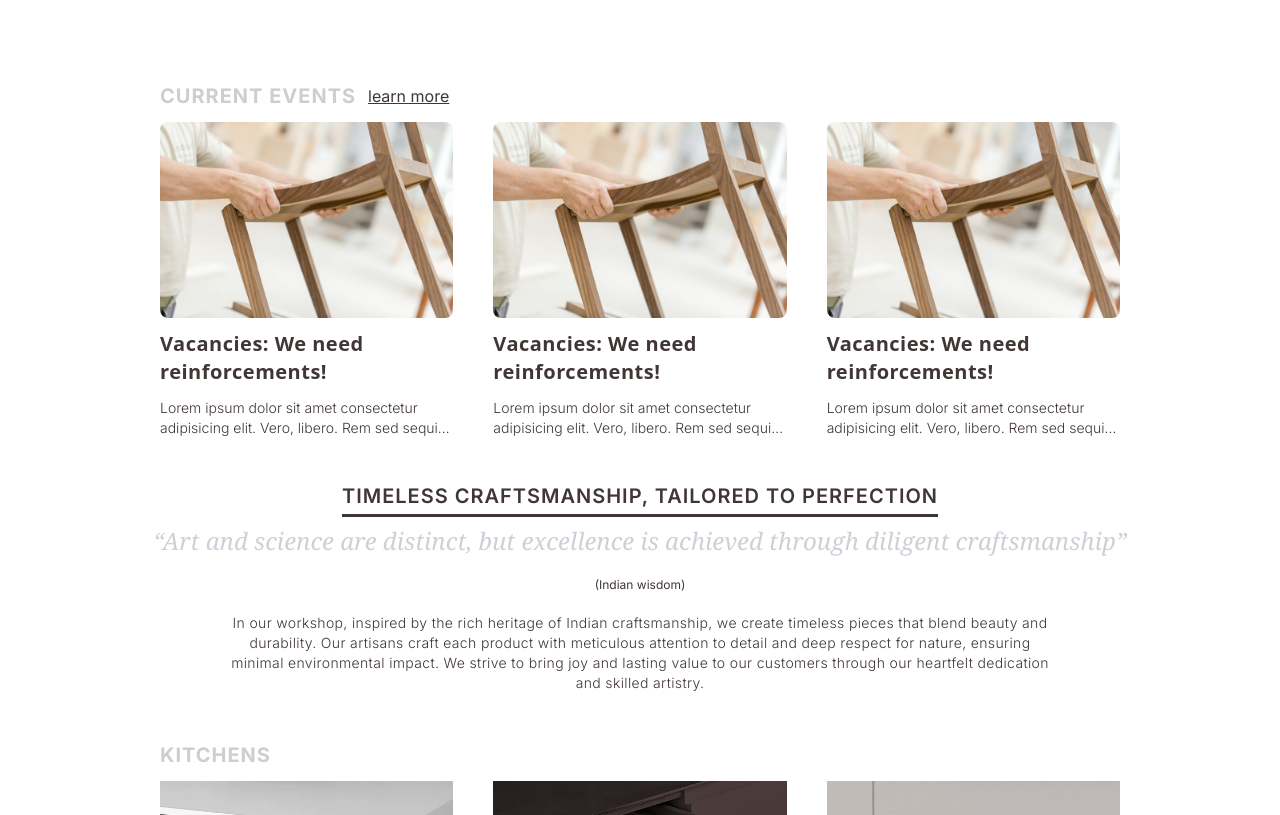
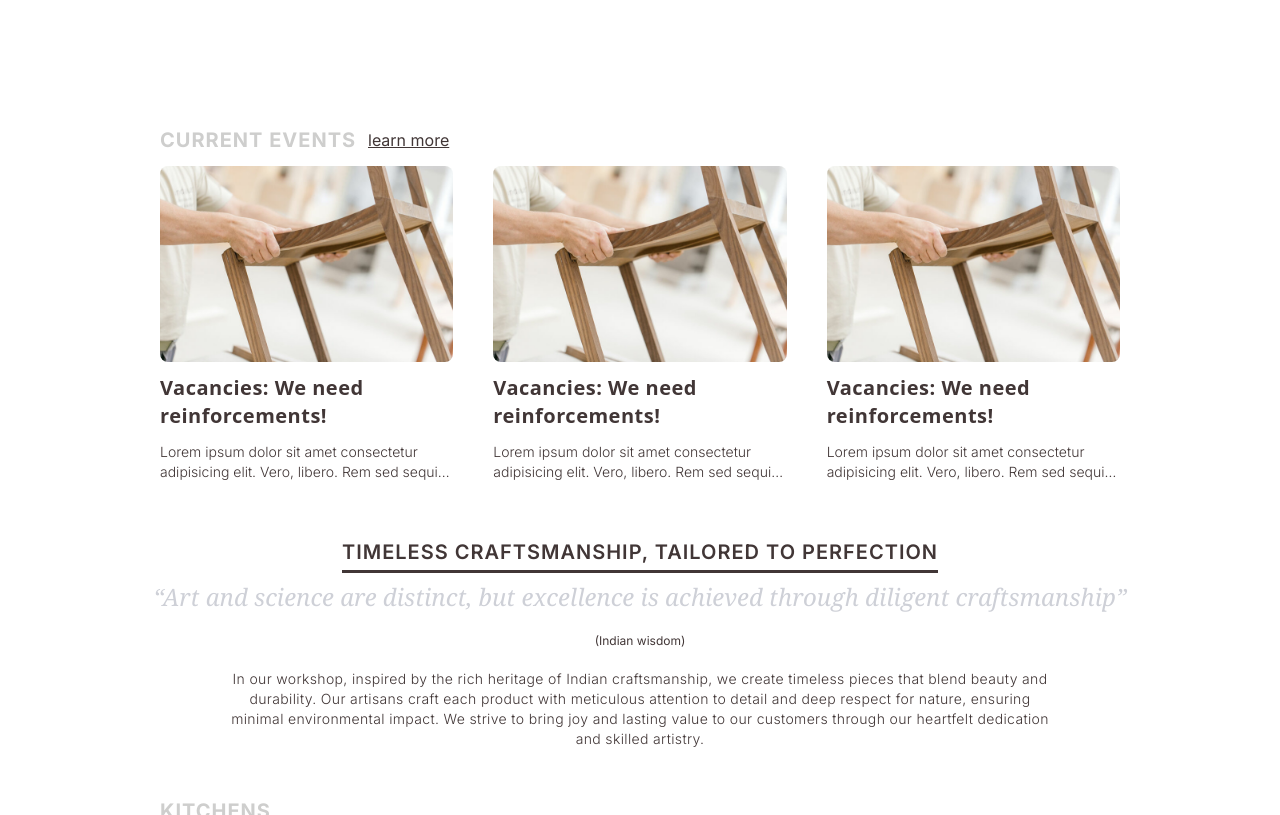
Before and after one commit to Improver2108/woodwork, a Next.js app: page / in a window 1280 px wide. Shown: the part 854-1669 px from the top of the page. Built offline with nearby package versions, Linux system fonts and the light colour scheme.

Commit message:
"Updated styles and added new kitchen items in various components"

```diff
--- a/src/app/currentEvents.tsx
+++ b/src/app/currentEvents.tsx
@@ -2,7 +2,7 @@ import Image from "next/image";
 
 function CurrentEvents() {
   return (
-    <section className="space-y-3 py-3 px-2 md:px-[5rem] lg:px-[10rem]">
+    <section className="space-y-3 py-3 mt-3 px-2 md:px-[5rem] lg:px-[10rem]">
       <div className="flex gap-3 items-center">
         <h1 className="uppercase tracking-wider text-[#cececd] font-bold text-xl cursor-pointer">
           Current Events
--- a/src/app/imageSlideshow.tsx
+++ b/src/app/imageSlideshow.tsx
@@ -26,7 +26,7 @@ const ImageSlideShow = () => {
   }, [imageIndex]);
 
   return (
-    <section className="grid w-full h-auto">
+    <section className="grid w-full h-auto py-4">
       {images.map((image, index) => (
         <Image
           key={index}
--- a/src/app/kitchens.tsx
+++ b/src/app/kitchens.tsx
@@ -3,6 +3,9 @@ import Image from "next/image";
 const kitchens = [
   ["kitchen1", "#eeeeee", "#413636"],
   ["kitchen2", "#413636", "#c7c6c5"],
+  ["kitchen3", "#dcd9d5", "#413636"],
+  ["kitchen3", "#dcd9d5", "#413636"],
+  ["kitchen3", "#dcd9d5", "#413636"],
   ["kitchen3", "#dcd9d5", "#413636"],
 ];
 function Kitchen() {
--- a/src/app/motto.tsx
+++ b/src/app/motto.tsx
@@ -1,6 +1,6 @@
 function Motto() {
   return (
-    <section className="flex justify-center items-center flex-col gap-2 py-4 text-[#413636]">
+    <section className="flex justify-center items-center mt-3 flex-col gap-2 py-4 text-[#413636]">
       <h2 className="uppercase text-xl font-semibold text-center border-b-[3px] py-1 border-[#413636] mt-3 tracking-wider">
         Timeless Craftsmanship, Tailored to Perfection
       </h2>
--- a/src/app/page.tsx
+++ b/src/app/page.tsx
@@ -10,7 +10,7 @@ import ContactForm from "./contactForm";
 
 export default function Home() {
   return (
-    <main className="">
+    <main>
       <ImageSlideShow />
       <CurrentEvents />
       <Reviews />
--- a/src/app/parallax.tsx
+++ b/src/app/parallax.tsx
@@ -1,7 +1,7 @@
 export default function Parallax() {
   return (
     <section className="w-full">
-      <div className="bg-[url('https://www.lindauerag.ch/cms/upload/bilder/mood/lindauer-schreiner-mood_9.jpg')] bg-fixed h-[500px] min-h-[300px] flex justify-center items-center bg-cover bg-center">
+      <div className="bg-[url('../../public/bg.jpg')] bg-fixed h-[500px] min-h-[300px] flex justify-center items-center bg-cover bg-center">
         <p className="w-[60ch] text-2xl text-white text-center tracking-wider">
           Traditional craftsmanship combined with the most modern technologies
           opens up unlimited possibilities in execution
```
Also changed, not shown: public/bg.jpg (added).
